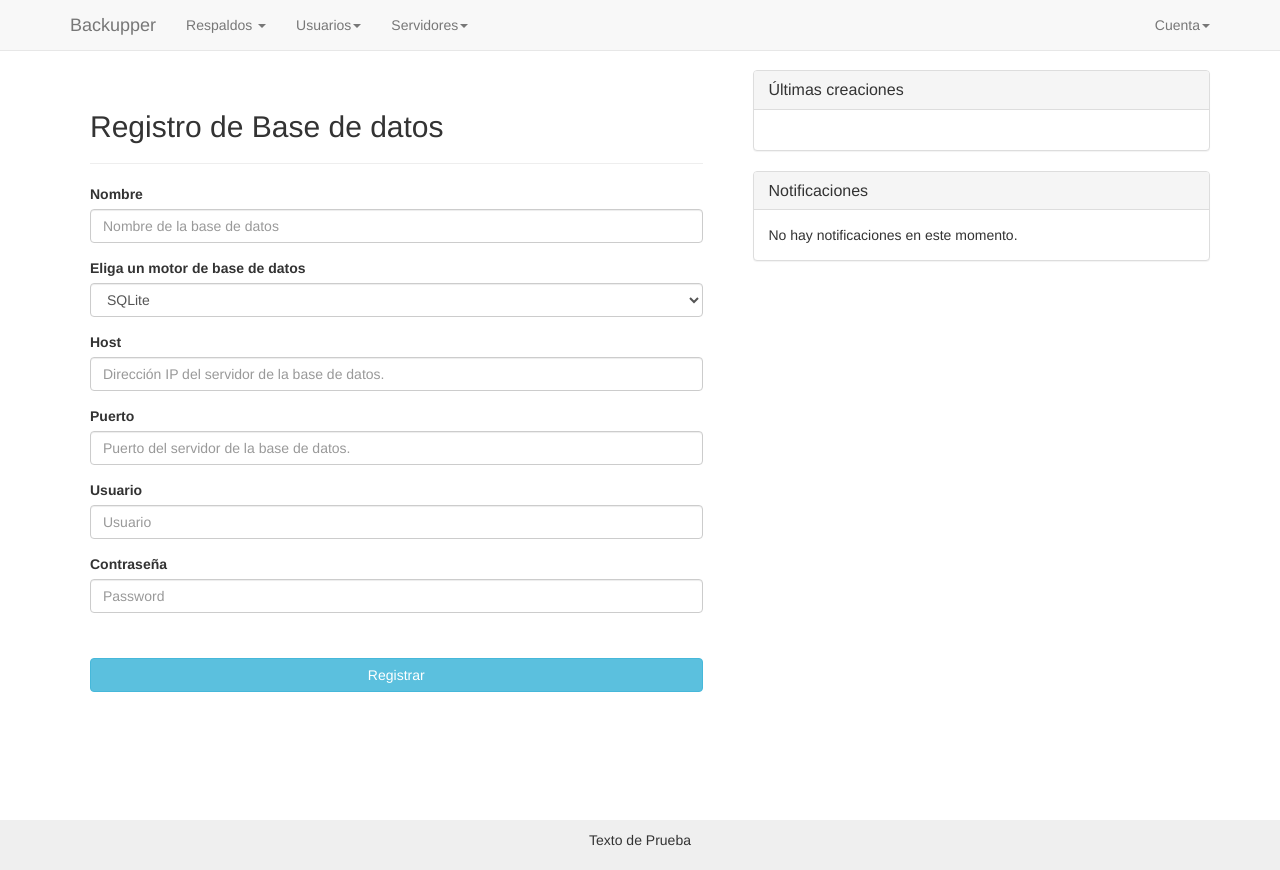
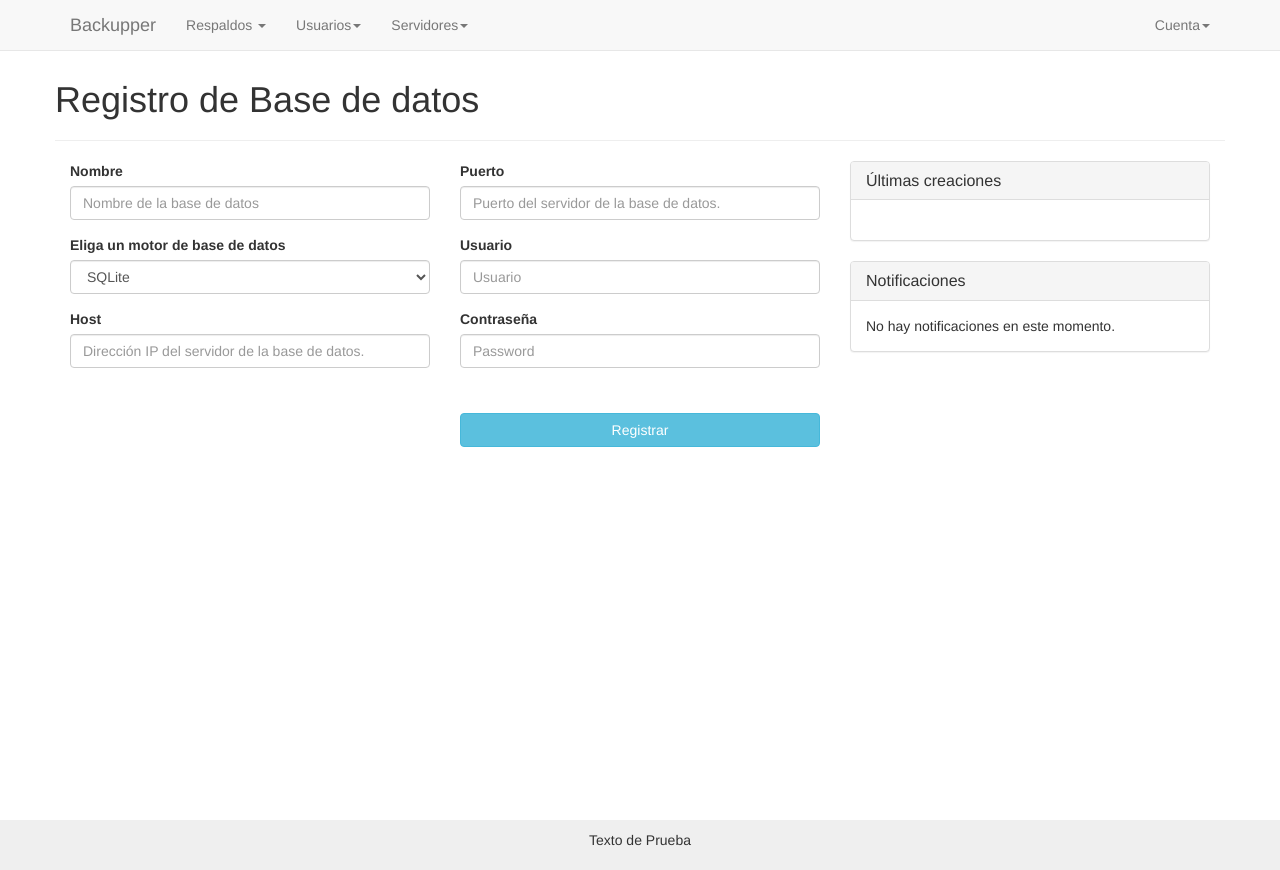
Before and after one commit to jiss2891/backupper, a Django app: template dbb/apps/databases/templates/crud_databases.html in a window 1280 px wide. Run offline with Django 3.2, Linux system fonts and the light colour scheme; the template is opened without the code that fills it, so the values that code supplies are empty; some libraries are stand-ins or nearby versions.

Commit message:
fix maqueta crud databases

```diff
--- a/dbb/apps/databases/templates/crud_databases.html
+++ b/dbb/apps/databases/templates/crud_databases.html
@@ -9,12 +9,12 @@
 </div>
 {% endif %}
 <div class="row">
-  <div class="col-md-7">
+        <h1>Registro de Base de datos</h1>
+        <hr>
+  <div class="col-md-4">
     <form id="dbCreation" class="common-form" action="{% url 'databases_new' %}" method="post" accept-charset="UTF-8">
       {% csrf_token %}
       <div class="form-group">
-        <h2>Registro de Base de datos</h2>
-        <hr>
         <label for="db_name">Nombre</label>
         <input type="text" class="form-control" id="db_name" name="db_name" placeholder="Nombre de la base de datos">
       </div>
@@ -31,6 +31,8 @@
         <label for="db_host">Host</label>
         <input type="text" class="form-control" id="db_host" name="db_host" placeholder="Dirección IP del servidor de la base de datos.">
       </div>
+  </div>
+  <div class="col-md-4">
       <div class="form-group">
         <label for="db_port">Puerto</label>
         <input type="text" class="form-control" id="db_port" name="db_port" placeholder="Puerto del servidor de la base de datos.">
@@ -46,7 +48,7 @@
       <input type="submit" class="btn btn-default btn-info" value="Registrar">
     </form>
   </div>
-  <div class="col-md-5">
+  <div class="col-md-4">
     <div class="panel panel-default">
       <div class="panel-heading">
         <h3 class="panel-title">Últimas creaciones</h3>
--- a/dbb/static/css/base.css
+++ b/dbb/static/css/base.css
@@ -9,7 +9,7 @@ body {
 }
 
 .adjust {
-  height: 70px;
+  height: 60px;
 }
 
 .login-block {
@@ -43,11 +43,6 @@ img {
   margin-right: auto;
 }
 
-.common-form {
-  padding: 10px;
-  margin: 10px;
-}
-
 .footer {
   position: absolute;
   right: 0;
```
